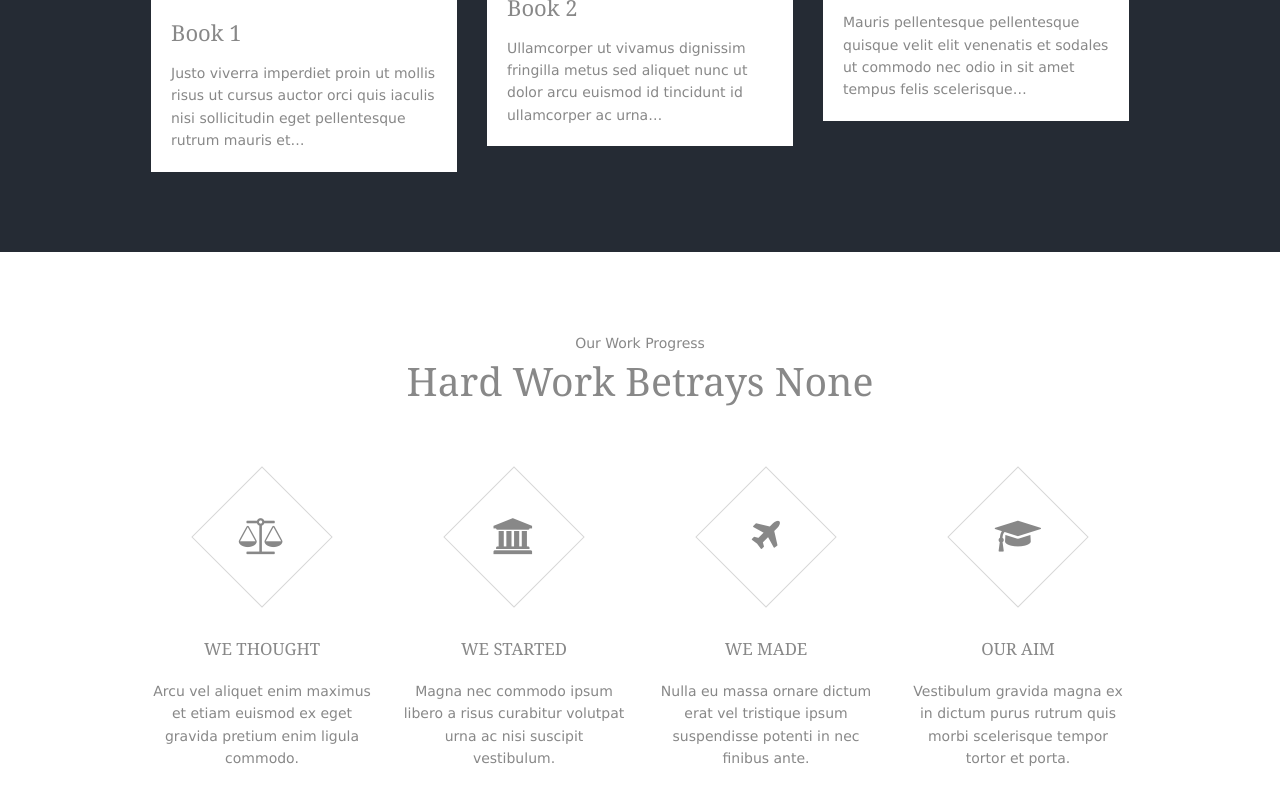
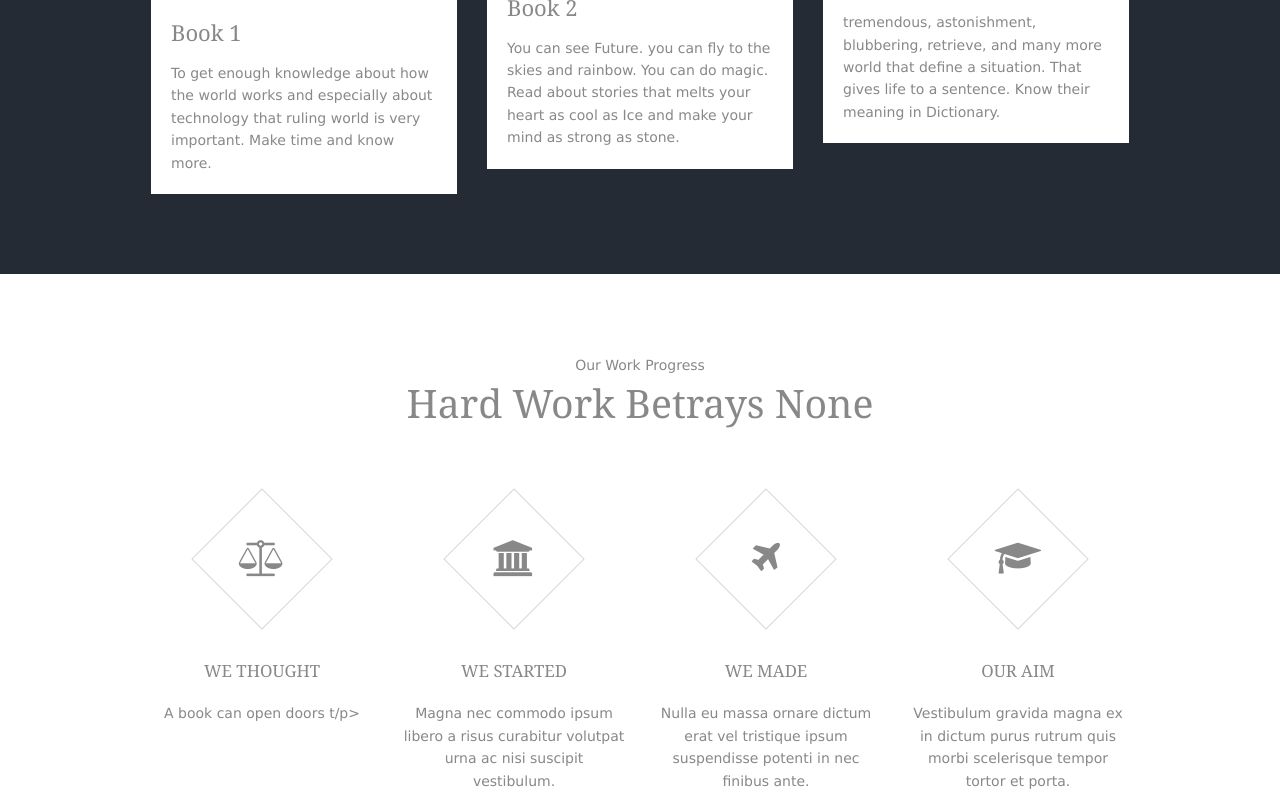
Before and after one commit to venkivasamsetti/ebookworm.github.io, a plain HTML site: page index.html in a window 1280 px wide. Shown: the part 1097-1906 px from the top of the page. Drawn offline with Linux system fonts and the light colour scheme.

Commit message:
Update index.html

```diff
--- a/index.html
+++ b/index.html
@@ -104,11 +104,11 @@
       <li class="one_third first">
         <article>
           <figure><img src="images/demo/gallery/higher_education.jpeg" alt="Higher education">
-            <figcaption><a href="#">View &raquo;</a></figcaption>
+            <figcaption><a href="academicroom.html">View &raquo;</a></figcaption>
           </figure>
           <div class="txtwrap">
             <h6 class="heading">book 1</h6>
-            <p>Justo viverra imperdiet proin ut mollis risus ut cursus auctor orci quis iaculis nisi sollicitudin eget pellentesque rutrum mauris et&hellip;</p>
+            <p>To get enough knowledge about how the world works and especially about technology that ruling world is very important. Make time and know more.</p>
           </div>
         </article>
       </li>
@@ -119,7 +119,7 @@
           </figure>
           <div class="txtwrap">
             <h6 class="heading">book 2</h6>
-            <p>Ullamcorper ut vivamus dignissim fringilla metus sed aliquet nunc ut dolor arcu euismod id tincidunt id ullamcorper ac urna&hellip;</p>
+            <p>You can see Future. you can fly to the skies and rainbow. You can do magic. Read about stories that melts your heart as cool as Ice and make your mind as strong as stone.</p>
           </div>
         </article>
       </li>
@@ -130,7 +130,7 @@
           </figure>
           <div class="txtwrap">
             <h6 class="heading">Book 3</h6>
-            <p>Mauris pellentesque pellentesque quisque velit elit venenatis et sodales ut commodo nec odio in sit amet tempus felis scelerisque&hellip;</p>
+            <p>tremendous, astonishment, blubbering, retrieve, and many more world that define a situation. That gives life to a sentence. Know their meaning in Dictionary.</p>
           </div>
         </article>
       </li>
@@ -154,7 +154,7 @@
     <div class="group center">
       <article class="one_quarter first"><i class="icon fa fa-balance-scale"></i>
         <h4 class="font-x1 uppercase">We thought</a></h4>
-        <p>Arcu vel aliquet enim maximus et etiam euismod ex eget gravida pretium enim ligula commodo.</p>
+        <p>A book can open doors t/p>
       </article>
       <article class="one_quarter"><i class="icon fa fa-bank"></i>
         <h4 class="font-x1 uppercase">We started</h4>
```
